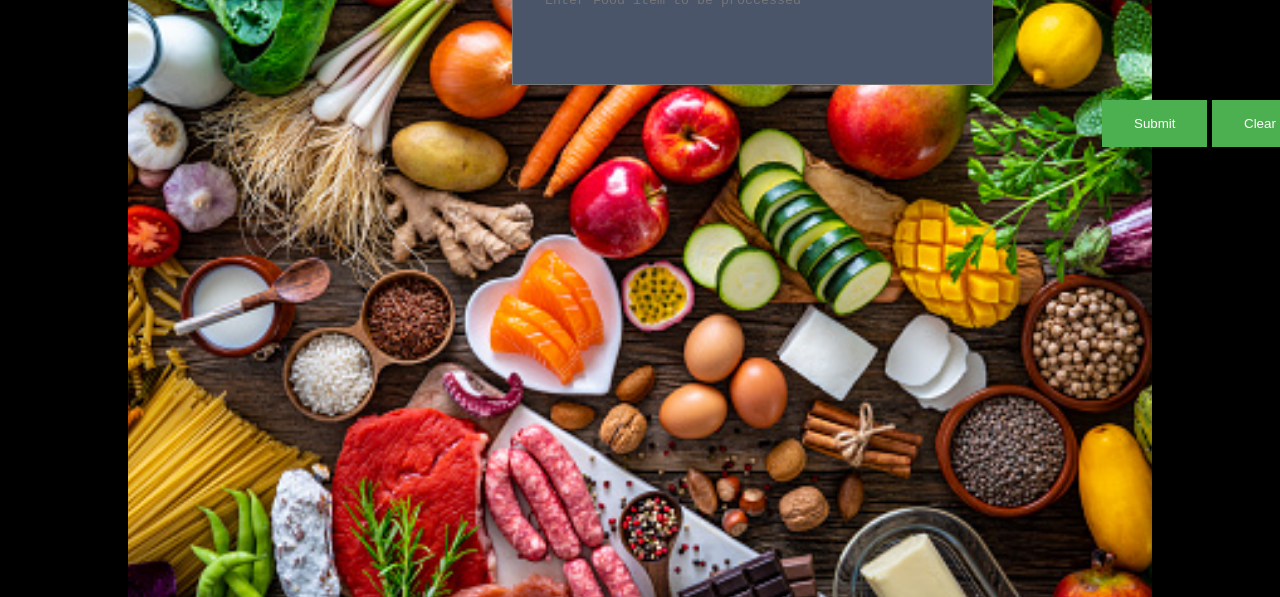
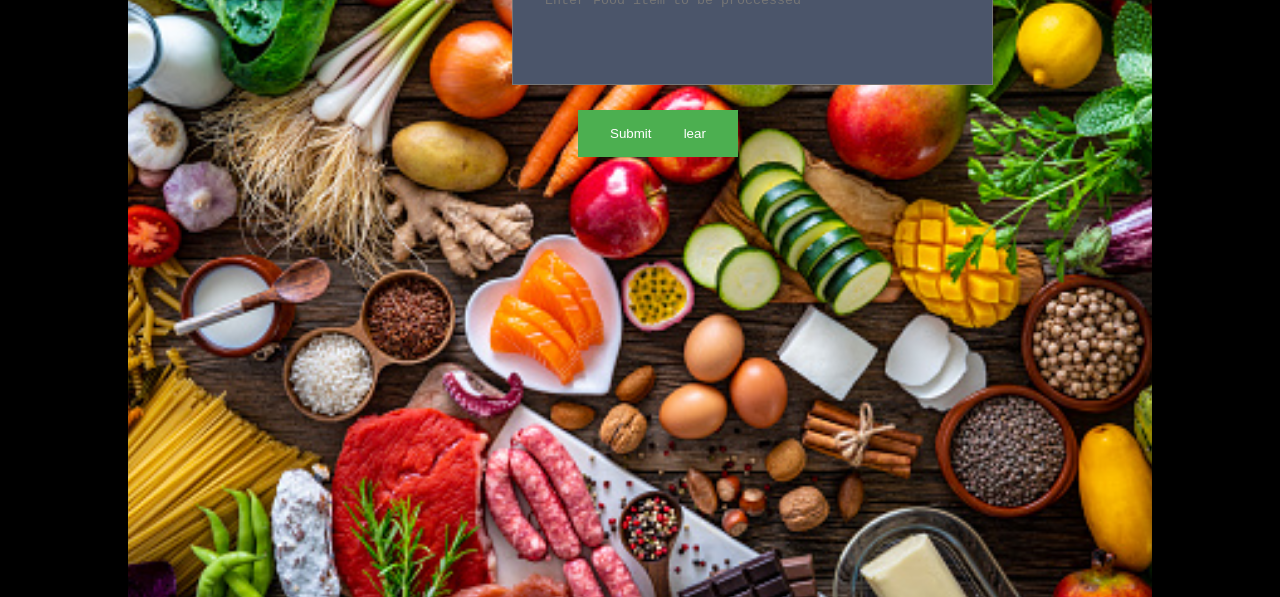
Before and after one commit to FahadAT/Food-Labelling, a website: page index.html in a window 1280 px wide. Shown: the part 224-821 px from the top of the page. Drawn offline with Linux system fonts and the light colour scheme.

Commit message:
Add files via upload

```diff
--- a/index.html
+++ b/index.html
@@ -37,8 +37,8 @@ textarea {
 }
 input[type=submit] {
   position: absolute;
-  top: 320px;
-  left: 1100px;
+  top: 330px;
+  left: 45%;
   background-color: #4CAF50;
   border: none;
   color: white;
@@ -49,8 +49,8 @@ input[type=submit] {
 }
  input[type=reset] {
    position: absolute;
-  top: 320px;
-  left:1210px;
+  top: 330px;
+  left:50%;
   background-color: #4CAF50;
   border: none;
   color: white;
```
